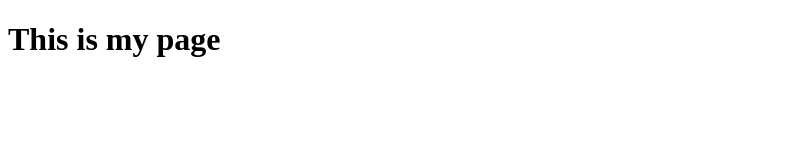
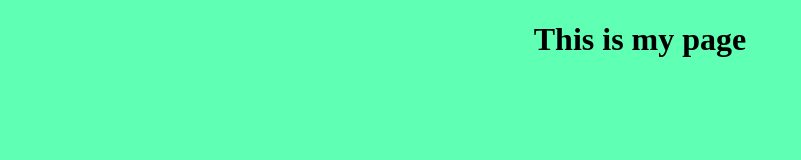
Before and after one commit to SHHristov19/Test, a plain HTML site: page index.html in a window 1280 px wide. Shown: the whole page, without its empty margins (0-801 px from the left). Drawn offline with Linux system fonts and the light colour scheme.

Commit message:
Add style

```diff
--- a/index.html
+++ b/index.html
@@ -5,7 +5,7 @@
     <meta name="viewport" content="width=device-width, initial-scale=1.0">
     <title>Document</title>
 </head>
-<body>
-    <h1>This is my page</h1>
+<body style="background-color: rgb(95, 255, 180);">
+    <h1 style="text-align: center;">This is my page</h1>
 </body>
 </html>
```
